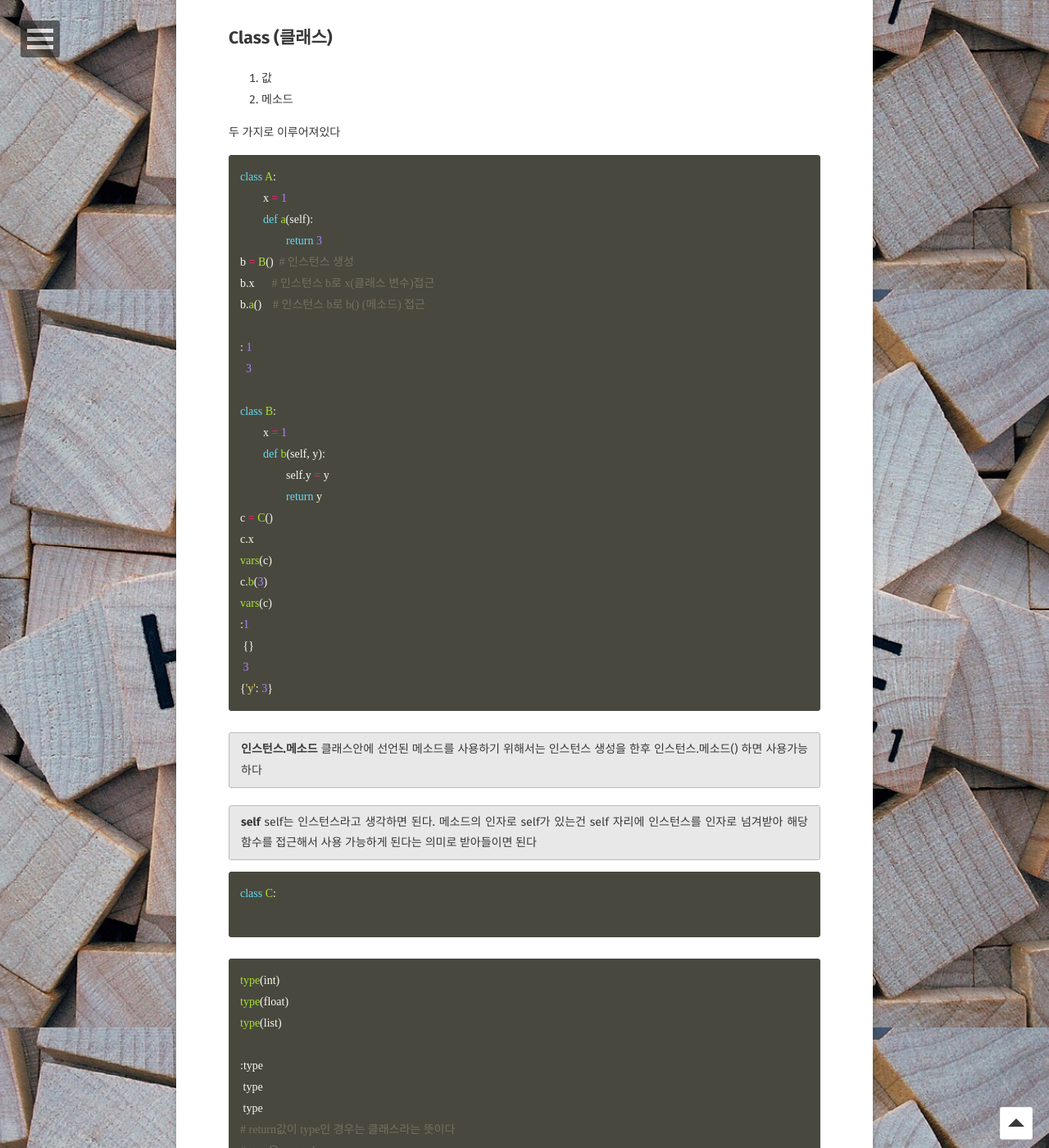
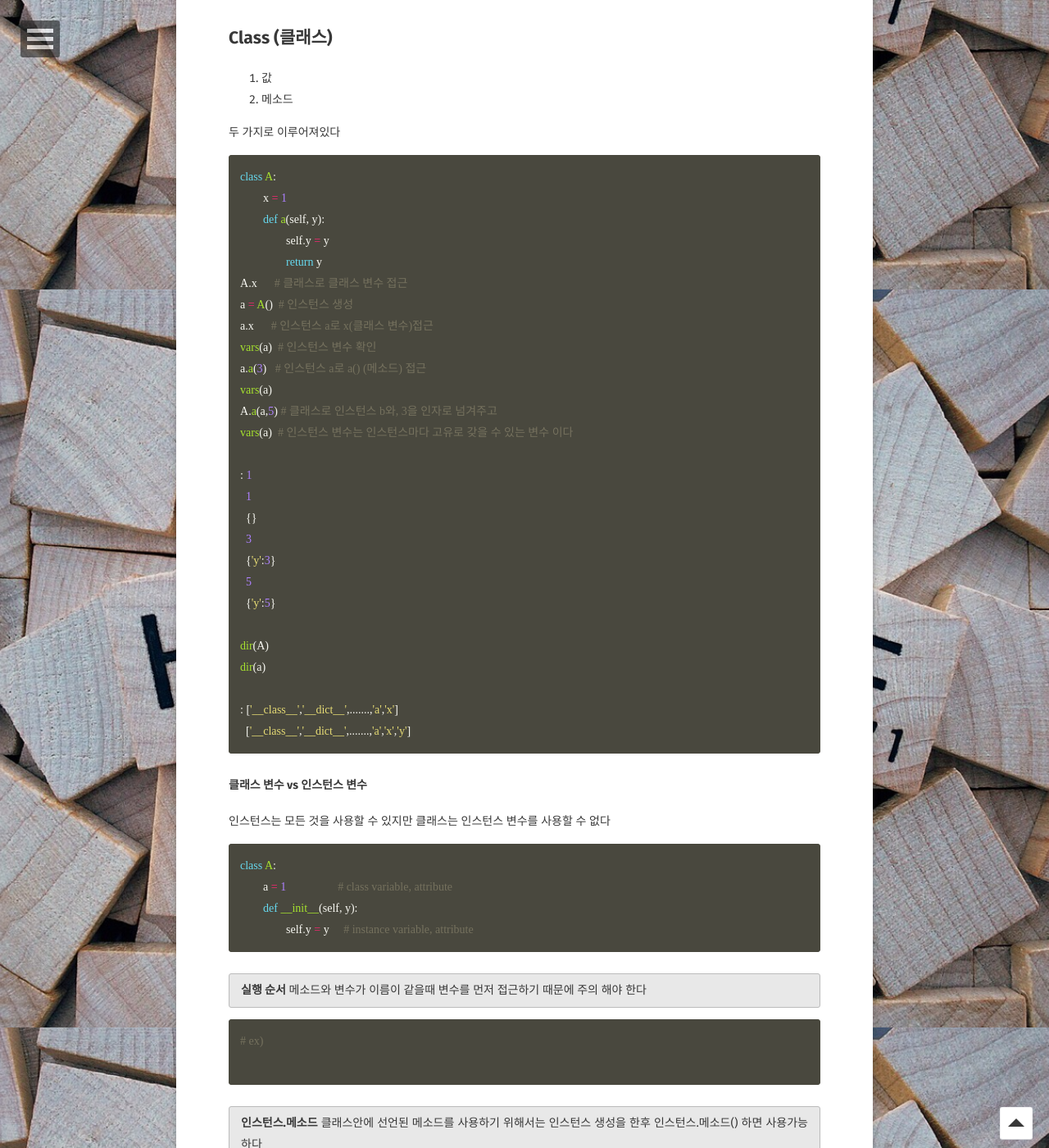
Before and after one commit to Jungjihyuk/JH_Life, a Jekyll site: the page built from _posts/2019-04-29-AILecture.md, in a window 1280 px wide and 1400 px high, scrolled down 37447 px. Shown: the whole window at 82% size. Built offline with Jekyll 4.4.1, drawn with Linux system fonts in a browser that asks for light colours; some web fonts are replaced; comment, search, counter and statistics services are not loaded; some of the changed text lies outside the part shown.

Commit message:
8일차 복습 완료 (추가 할것들 조금 있음)

````diff
--- a/_posts/2019-04-29-AILecture.md
+++ b/_posts/2019-04-29-AILecture.md
@@ -1498,29 +1498,51 @@ a.__class__
 ```python
 class A:
 	x = 1
-	def a(self):
-		return 3
-b = B()  # 인스턴스 생성
-b.x      # 인스턴스 b로 x(클래스 변수)접근
-b.a()    # 인스턴스 b로 b() (메소드) 접근
-
-: 1
-  3
-
-class B:
-	x = 1
-	def b(self, y):
+	def a(self, y):
 		self.y = y
 		return y
-c = C()
-c.x
-vars(c)
-c.b(3)
-vars(c)
-:1
- {}
- 3
-{'y': 3}
+A.x      # 클래스로 클래스 변수 접근
+a = A()  # 인스턴스 생성
+a.x      # 인스턴스 a로 x(클래스 변수)접근
+vars(a)  # 인스턴스 변수 확인
+a.a(3)   # 인스턴스 a로 a() (메소드) 접근
+vars(a)
+A.a(a,5) # 클래스로 인스턴스 b와, 3을 인자로 넘겨주고
+vars(a)  # 인스턴스 변수는 인스턴스마다 고유로 갖을 수 있는 변수 이다
+
+: 1
+  1
+  {}
+  3
+  {'y':3}
+  5
+  {'y':5}
+
+dir(A)
+dir(a)
+
+: ['__class__','__dict__',.......,'a','x']
+  ['__class__','__dict__',.......,'a','x','y']
+```
+
+#### 클래스 변수 vs 인스턴스 변수
+
+인스턴스는 모든 것을 사용할 수 있지만 클래스는 인스턴스 변수를 사용할 수 없다 <br>
+
+```python
+class A:
+	a = 1                  # class variable, attribute
+	def __init__(self, y):
+		self.y = y     # instance variable, attribute
+```
+
+
+**실행 순서** 메소드와 변수가 이름이 같을때 변수를 먼저 접근하기 때문에 주의 해야 한다
+{: .notice}
+
+```python
+# ex)
+
 ```
 
 **인스턴스.메소드** 클래스안에 선언된 메소드를 사용하기 위해서는 인스턴스 생성을 한후 인스턴스.메소드() 하면 사용가능하다
@@ -1573,6 +1595,25 @@ a
 # 원래는 문자를 정수형으로 타입 변환이 되지 않지만
 # 문자형으로 된 숫자를 정수형 타입으로 변환되는 경우가 몇가지 있다
 # 이는 init으로 바꿀 수 있게 해둔 것이다
+```
+
+### classmethod, staticmethod
+
+```python
+class A:
+    a = 1
+    def __init__(self,y):
+        self.y = y
+    def getx(self):
+        return self.y
+
+    @classmethod
+    def getxx(cls):  # class method
+        print('a')
+
+    @staticmethod    # 똑같이 함수 처럼 사용
+    def y(cls):
+        print('b')
 ```
 
 ### 객체 지향의 특징
@@ -1595,6 +1636,15 @@ a
 **Python Tip1** 유지보수를 해야 한다고 느끼면 객체지향 프로그래밍을, 멀티프로세스나 다양한 문제를 다양한 방식으로 풀고 디버깅을 편하게 해야 한다고 느끼면 함수형 프로그래밍을 하면 된다
 {: .notice}
 
+**Python Tip2** 동적으로 인스턴스 변수, 메소드 추가 가능 but 좋지 않은 방식
+{: .notice}
+
+```python
+# ex)
+
+
+```
+
 ### Naming
 
 1. camelCase(카멜 표기법)
@@ -1630,5 +1680,5 @@ c.f 패키지는 소문자로 구성한다
 
 
 
-**복습 시간**  18시 30분 ~  / 총
-{: .notice}
+**복습 시간**  18시 30분 ~ 20시 20분 / 총 1시간 50분
+{: .notice}
````
